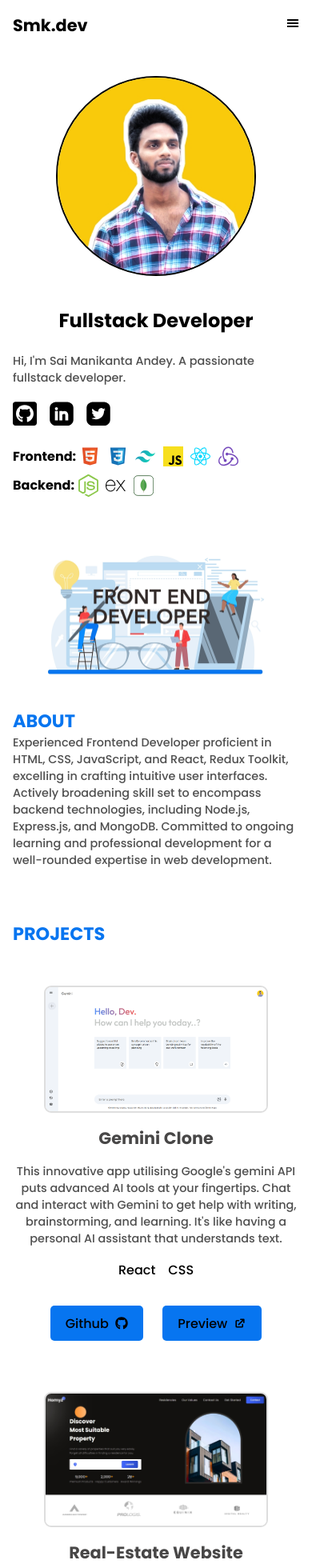
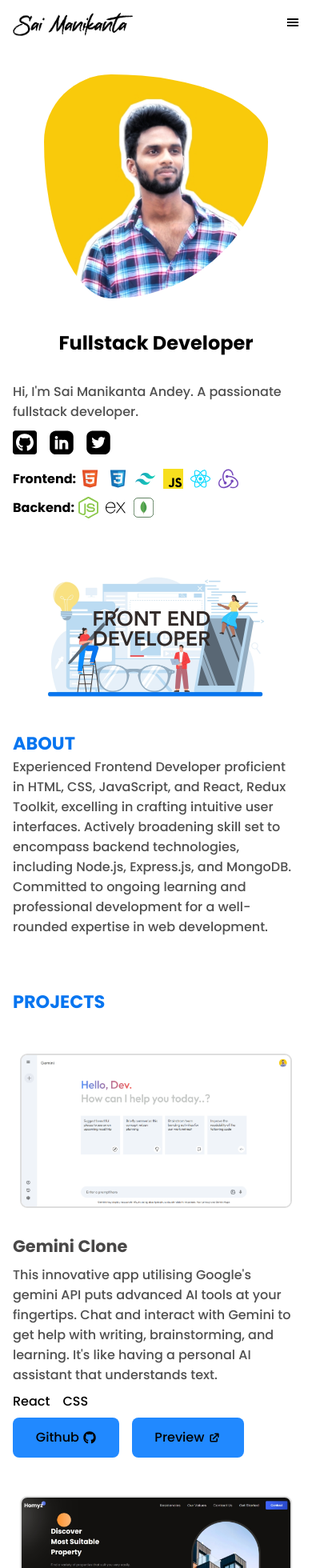
Before and after one commit to Sai-Manikanta-Andey/portfolio, a React (Vite) app: page / in a window 390 px wide. Shown: the top 1960 px of the page at 80% size. Built offline with nearby package versions, Linux system fonts and the light colour scheme.

Commit message:
feat : revamped some styles

```diff
--- a/src/components/Contact/Contact.css
+++ b/src/components/Contact/Contact.css
@@ -17,31 +17,16 @@
     flex-direction: column;
 
 }
-button{
-    margin: 1rem 0;
-    padding: 0.6rem 2rem;
+.input-container> button{
+    width: 100%;
+    margin-top: 8px;
+}
 
-}
 .contact-button{
     font-weight: 500;
     font-size: 1rem;
 }
-button{
-    width: 100%;
-    background: black;
-    padding: .6rem 1.2rem;
 
-    outline: none;
-    border-radius: 5px;
-
-    transition: all 300ms ease-in;
-
-}
-button:hover{
-    scale: 1.05;
-    box-shadow: rgba(0, 0, 0, 0.09) 0px 2px 1px, rgba(0, 0, 0, 0.09) 0px 4px 2px, rgba(0, 0, 0, 0.09) 0px 8px 4px, rgba(0, 0, 0, 0.09) 0px 16px 8px, rgba(0, 0, 0, 0.09) 0px 32px 16px;
-
-}
 .para{
     padding: 1rem;
 }
@@ -66,7 +51,7 @@ button:hover{
 }
 
 .input{
-    padding: .5rem;
+    padding: .6rem;
     outline: none;
     border: 2px solid rgb(222, 222, 222);
 
@@ -83,7 +68,7 @@ button:hover{
 
 }
 .copyrights{
-    margin-top: 2rem;
+    margin-top: 1rem;
     text-align: center;
     opacity: .8;
 }
--- a/src/components/Contact/Contact.jsx
+++ b/src/components/Contact/Contact.jsx
@@ -15,7 +15,6 @@ const Contact = () => {
       onClick: () => toast.dismiss(), // Enable manual dismissal on click
     });
   const form = useRef();
-  console.log(form);
   const checkData = (form)=>{
     if(form.current[0].value.length===0 || form.current[1].value.length===0 || form.current[2].value.length===0 ){
       errorNotify()
@@ -53,7 +52,7 @@ const Contact = () => {
               Feel free to reach out for
               <strong style={{ color: "black" }}> job opportunities</strong> as
               I'm a recent graduate looking for oppurtunities, or any inquiries
-              related to my work. I'm excited to connect with fellow
+              related to my work, services. I'm excited to connect with fellow
               professionals in Web Technologies.
             </p>
           </div>
--- a/src/components/Header/Header.css
+++ b/src/components/Header/Header.css
@@ -11,9 +11,16 @@
     overflow-x: clip;
 }
 .nav-logo{
-    font-size: 1.3rem;
-    font-weight: 600;
+    display: flex;
+    justify-content: center;
 }
+
+.logo{
+    width: 250px;
+    object-fit: cover;
+    object-position: center;
+}
+
 .nav-items{
     display: flex;
     gap: 1rem;
@@ -55,3 +62,9 @@ color: #F8CA0B;
 }
 
 }
+
+@media (max-width:500px) {
+    .logo{
+        width: 150px;
+    }
+}
--- a/src/components/Header/Header.jsx
+++ b/src/components/Header/Header.jsx
@@ -8,14 +8,16 @@ const Header = () => {
     const [OpenMenu,SetOpenMenu]=useState(false)
     const getStyle = (OpenMenu)=>{
         if(document.documentElement.clientWidth <768){
-            return {right: !OpenMenu && -200  }
+            return {right: !OpenMenu && -300  }
         }
     }
   return (
     <section className="h-wrapper">
       <header className="h-container innerWidth">
         <nav className="nav ">
-          <div className="nav-logo">Smk.dev</div>
+          <div className="nav-logo">
+            <img src="./text.png"  className="logo" alt="" />
+          </div>
           <OutsideClickHandler onOutsideClick={() => SetOpenMenu(false)}>
             <ul className="nav-items " style={getStyle(OpenMenu)}>
               <li>
--- a/src/components/Hero/Hero.css
+++ b/src/components/Hero/Hero.css
@@ -10,6 +10,12 @@
 }
 
 /* hero left side */
+
+.hero-left{
+    display: flex;
+    flex-direction: column;
+    gap: 8px;
+}
 
 .hero-title>h1{
     font-size: 2rem;
@@ -24,7 +30,6 @@
 .social-links{
     display: flex;
     gap: 1rem;
-    margin: 1rem 0rem;
    align-items: center;
 
 }
@@ -72,8 +77,8 @@
 
 }
 .image-container>img{
-    border-radius: 50%;
-    border: 2px solid rgb(0, 0, 0);
+ border-radius:  30% 70% 70% 30% / 30% 30% 70% 70%;
+    width: 290px;
 }
 
 
@@ -115,6 +120,9 @@
     .tech-stack-icons img{
        width: 25px;
     }
-
+    .image-container>img{
+        width: 280px;
+        margin: 0;
+    }
 
 }
--- a/src/components/ProjectPage/Project.css
+++ b/src/components/ProjectPage/Project.css
@@ -3,7 +3,6 @@
   justify-content: space-between;
   margin-bottom: 3rem;
   flex-wrap: wrap;
-  padding: 0 2rem;
 }
 
 .innerContainer>div {
@@ -23,30 +22,27 @@
 
 .project-title {
   font-size: 1.3rem;
-  text-align: center;
   color: rgb(72, 71, 71);
   font-weight: 600;
 }
 
 .project-details {
   display: flex;
-  text-align: center;
+
   flex-direction: column;
   flex-wrap: wrap;
-  gap: 1rem;
+  gap: 8px;
 }
 
 .project-buttons {
   display: flex;
-  gap: 1.5rem;
-  justify-content: center;
+  gap: 1rem;
 
 }
 
 .stack {
   display: flex;
   gap: 1rem;
-  justify-content: center;
   color: black;
   font: 0.9rem;
   font-weight: 500;
@@ -59,62 +55,21 @@
   font-weight: 600;
 }
 
-button {
-  width: 100%;
-  background: #0775f0;
-  padding: 0.6rem 1.2rem;
-  border: none;
-  outline: none;
-  border-radius: 5px;
 
-  transition: all 300ms ease-in;
-}
 
-button>a {
-  display: block;
+.buttons-inside{
+  display: flex;
+  align-items: center;
+  gap: .3rem;
   font-size: 1rem;
   font-weight: 500;
 }
 
-button:hover {
-  scale: 1.05;
-  box-shadow: rgba(0, 0, 0, 0.09) 0px 2px 1px, rgba(0, 0, 0, 0.09) 0px 4px 2px,
-    rgba(0, 0, 0, 0.09) 0px 8px 4px, rgba(0, 0, 0, 0.09) 0px 16px 8px,
-    rgba(0, 0, 0, 0.09) 0px 32px 16px;
-}
 
-button>a>div {
-  display: flex;
-  align-items: center;
-}
-
-.buttons-inside {
-  display: flex;
-  gap: 0.5rem;
-  align-items: center;
-  justify-content: space-between;
-  font-size: 1rem;
-}
-
-.project-image>img:hover {
-  scale: 1.1;
-}
-
-@media (max-width: 768px) {
-  .project-image>img {
-    display: flex;
-
-    align-items: center;
-    width: 280px;
+@media (max-width: 1023px) {
+  .innerContainer{
+    gap: 1rem;
   }
-
-  .alignCenter {
-    display: flex;
-    justify-content: center;
-  }
-}
-
-@media (max-width: 1024px) {
   .alignCenter {
     display: flex;
     justify-content: center;
@@ -129,8 +84,61 @@ button>a>div {
     padding: 0;
   }
 
-  button:hover {
-    scale: 1;
-    box-shadow: none;
+
+}
+
+
+@media (max-width: 768px) {
+
+  .project-title{
+    text-align: center;
+  }
+
+  .project-description{
+    text-align: center;
+  }
+
+  .stack{
+    display: flex;
+    justify-content: center;
+  }
+  .project-buttons{
+    justify-content: center;
+  }
+  .project-image>img {
+    display: flex;
+
+    align-items: center;
+    width: 300px;
+  }
+
+  .alignCenter {
+    display: flex;
+    justify-content: center;
   }
 }
+
+@media (max-width:600px) {
+
+  .project-buttons {
+    justify-content: start;
+  }
+  .project-description{
+    text-align: initial;
+  }
+  .stack{
+    justify-content: start;
+  }
+  .project-title{
+    text-align: initial;
+  }
+    .project-image>img {
+      width: 340px;
+    }
+}
+
+@media (max-width:330px) {
+  .project-image>img{
+    width: 290px;
+  }
+}
--- a/src/components/ProjectPage/Project.jsx
+++ b/src/components/ProjectPage/Project.jsx
@@ -28,9 +28,9 @@ const Project = () => {
                     return <div key={eachItem.id}>{eachItem.tech}</div>;
                   })}
                 </div>
-                <div className="innerWidth project-buttons">
+                <div className=" project-buttons">
                   <div className="githubButton">
-                    <button>
+                    <button >
                       {" "}
                       <a href={eachObj.githubUrl} target="_blank">
                         <div className="buttons-inside">
--- a/src/constants/ProjectData.js
+++ b/src/constants/ProjectData.js
@@ -19,7 +19,7 @@ export const projectData = [
     image: "./realestate.png",
 
     projectDescription:
-      "Crafted and engineered a real estate website using React and CSS.Empoweredusers to explore a diverse range of available rental and for-sale properties.Employed framer motion to enhance animations for a seamless experience with smooth transitions",
+      "Crafted and engineered a real estate website using React and CSS.Empowered users to explore a diverse range of available rental and for-sale properties.Employed framer motion to enhance animations for a seamless experience with smooth transitions",
     stack: [
       { id: 1, tech: "React" },
       { id: 2, tech: "CSS" },
@@ -34,7 +34,7 @@ export const projectData = [
     image: "./carvala.png",
 
     projectDescription:
-      "A platform where premium cars are available for renting and car services like washing, repairing, spare parts are also available 24/7. ",
+      "A platform where premium cars are available for renting and car services are available 24/7. Created a visually appealing rental platform utilizing React and Tailwind CSS, ensuring a modern and user-friendly design. To enhance performance, I implemented lazy loading. ",
     stack: [
       { id: 1, tech: "React" },
       { id: 2, tech: "Tailwind CSS" },
--- a/src/index.css
+++ b/src/index.css
@@ -39,6 +39,18 @@ a{
     color: rgb(79, 79, 79);
 
 }
+button {
+    border: none;
+    border-radius: 8px;
+    padding: 0.8rem 1.8rem;
+    background: #2189ff;
+    font-weight: 500;
+}
+
+button:hover {
+    background: #036ae0;
+    transition: all ease-in 500ms;
+}
 
 @media (max-width:640px) {
     .paddings{
@@ -50,7 +62,7 @@ a{
 }
 
 .secondaryText{
-    font-size: .9rem;
+    font-size: 1rem;
     font-weight: 500;
 
 }
```
Also changed, not shown: public/text.png (added).
